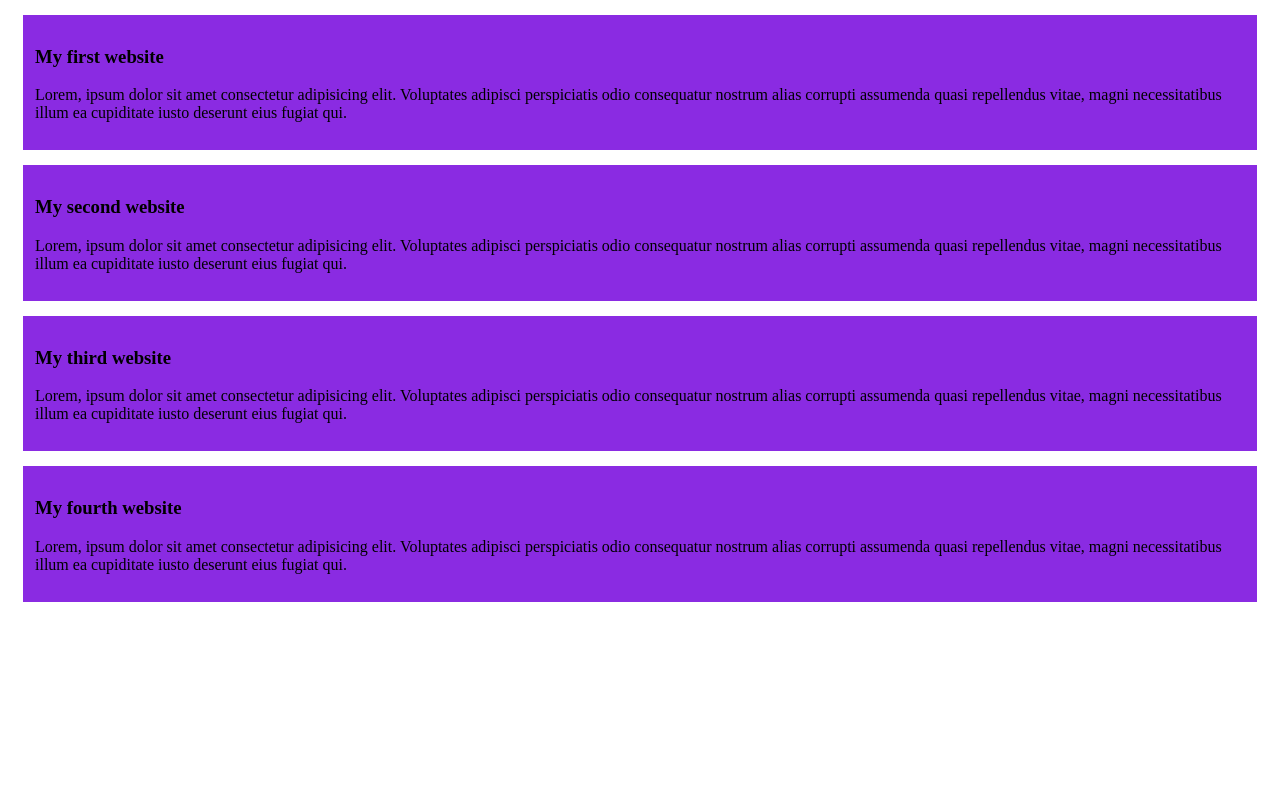
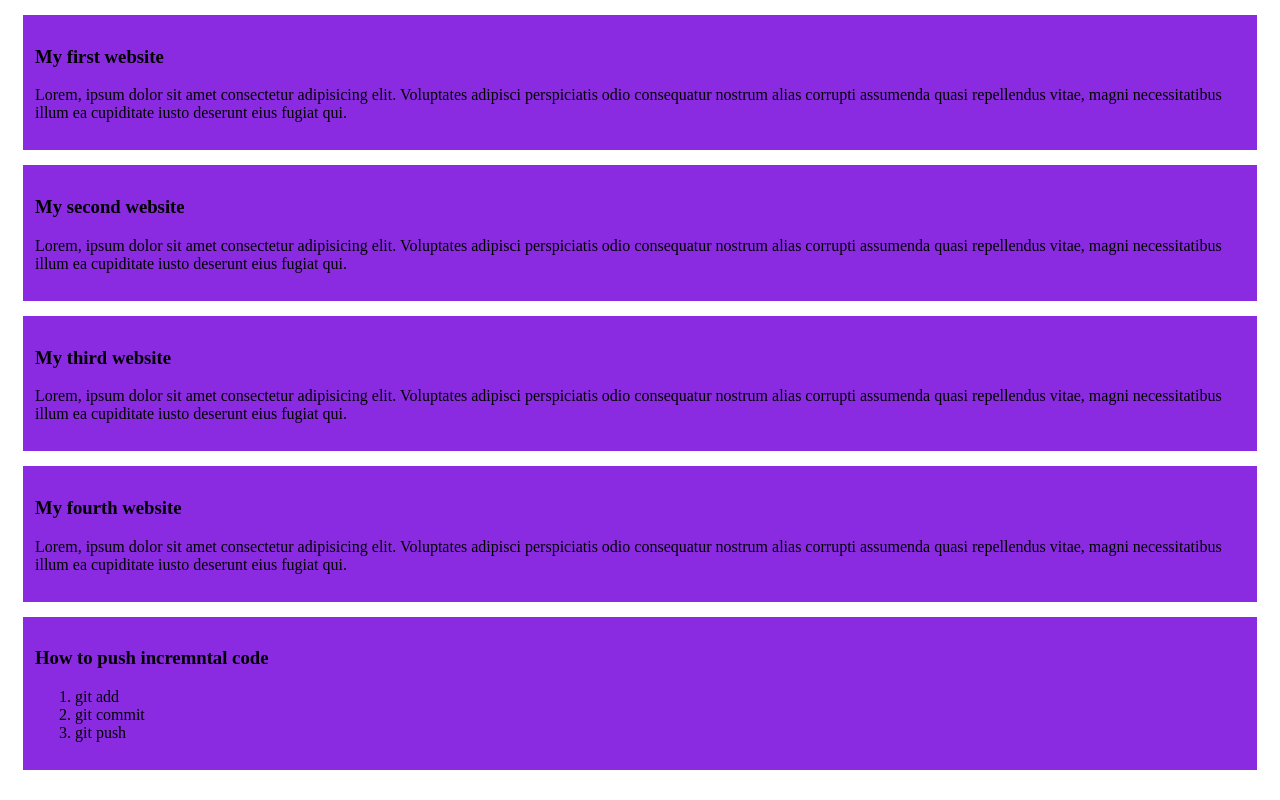
Before and after one commit to Shumia-Akther/my-first-github-repo, a plain HTML site: page index.html in a window 1280 px wide. Drawn offline with Linux system fonts and the light colour scheme.

Commit message:
my other task

```diff
--- a/index.html
+++ b/index.html
@@ -23,5 +23,13 @@
     <h3>My fourth website</h3>
     <p>Lorem, ipsum dolor sit amet consectetur adipisicing elit. Voluptates adipisci perspiciatis odio consequatur nostrum alias corrupti assumenda quasi repellendus vitae, magni necessitatibus illum ea cupiditate iusto deserunt eius fugiat qui.</p>
    </div>
+   <div>
+    <h3>How to push incremntal code</h3>
+    <ol>
+        <li>git add</li>
+        <li>git commit</li>
+        <li>git push</li>
+    </ol>
+   </div>
 </body>
 </html>
```
